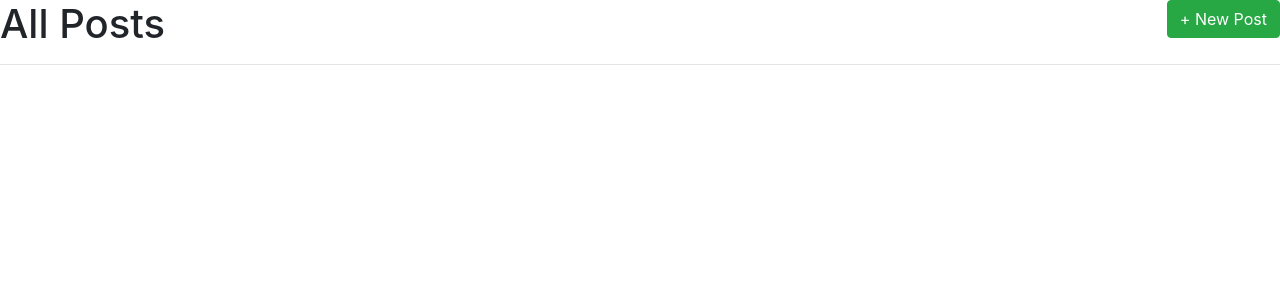
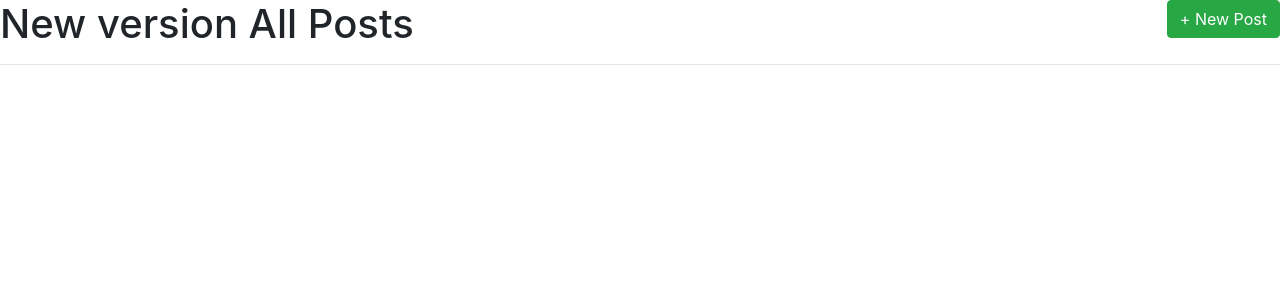
Before and after one commit to keerthan-sg/FlaskBlogApp, a Flask app: page /posts in a window 1280 px wide. Shown: the part 56-356 px from the top of the page. Run offline with Flask 2, Linux system fonts and the light colour scheme; data that the repository does not hold is empty; some libraries are stand-ins or nearby versions.

Commit message:
changes to title as New version Posts

```diff
--- a/templates/posts.html
+++ b/templates/posts.html
@@ -4,7 +4,7 @@
 <title>New version Posts</title>
 
 <div>
-    <h1 style="display:inline">All Posts</h1>
+    <h1 style="display:inline">New version All Posts</h1>
     <a style="display:inline" class="btn btn-success float-right" href="/posts/flask_new" >+ New Post</a>
 </div>
     <hr>
```
